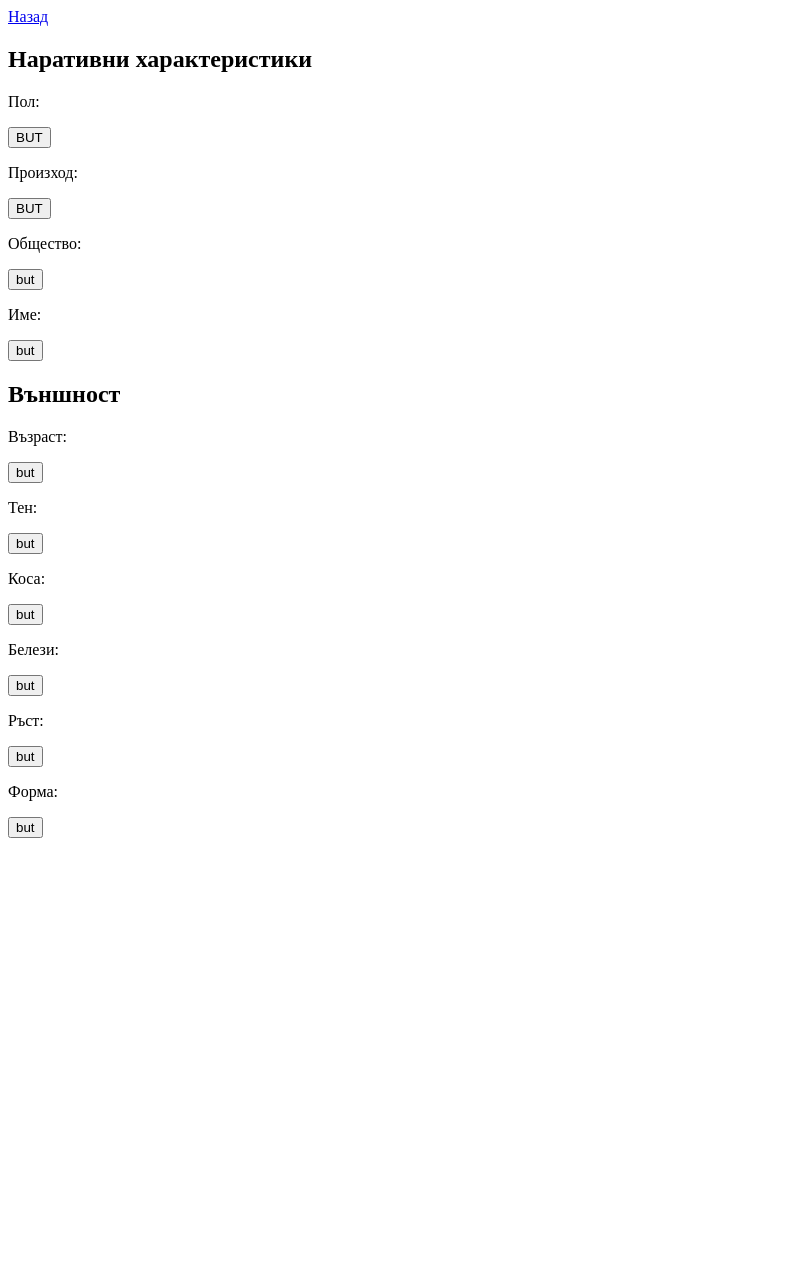
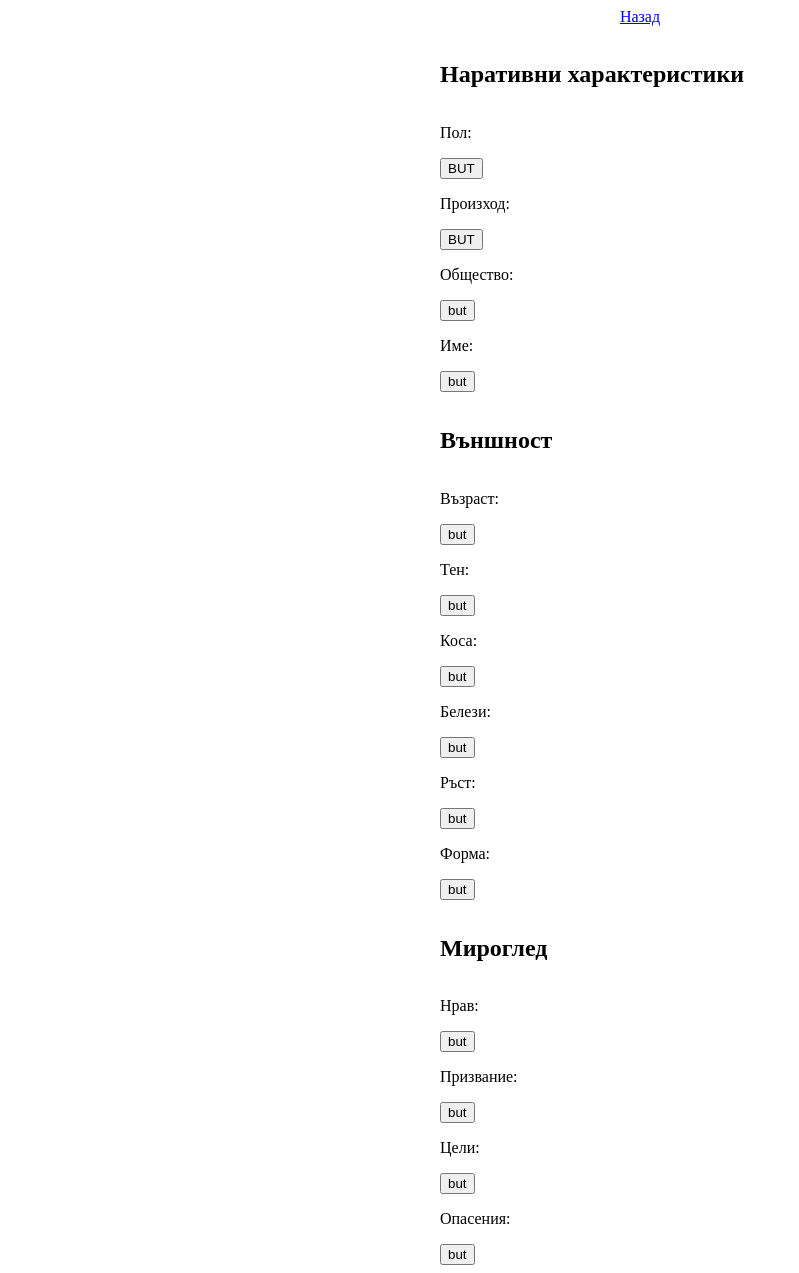
Before and after one commit to tery999/Minor-Projects, a React (Vite) app in the folder HeroGenerator/: page /Complex in a window 1280 px wide. Shown: the whole page, without its empty margins (0-799 px from the left). Before the commit the page ends 846 px from the top, so only its background shows below. Built offline with nearby package versions, Linux system fonts and the light colour scheme.

Commit message:
Worldviews complex done

```diff
--- /dev/null
+++ b/HeroGenerator/src/Components/Complex/Complex.css
@@ -0,0 +1,29 @@
+.container {
+    display: flex;
+    justify-content: center;
+    align-items: center;
+}
+
+.NarativeCont {
+    width: 400px;
+    display: flex;
+    flex-direction: column;
+    justify-content: center;
+    align-items: start;
+}
+
+.AppearanceCont {
+    width: 400px;
+    display: flex;
+    flex-direction: column;
+    justify-content: center;
+    align-items: start;
+}
+
+.WorldviewCont {
+    width: 400px;
+    display: flex;
+    flex-direction: column;
+    justify-content: center;
+    align-items: start;
+}
--- a/HeroGenerator/src/Components/Complex/Complex.tsx
+++ b/HeroGenerator/src/Components/Complex/Complex.tsx
@@ -1,11 +1,14 @@
 import { useCallback, useMemo, useState } from "react"
-import { QuickHero, appearance } from "../../Interfaces/QuickHero"
+import "./Complex.css"
 import { SubComplex } from "./SubComplex"
 import { genderGenerator, originGenerator, societyGenerator } from "../../functions/GeneratorFunc"
 import { ageGenerator, bodyTypesGenerator, colorGenerator, eyesGenerator, featuresGenerator, hairGenerator } from "../../functions/appearanceGenerator"
 import { nameGenerator } from "../../functions/nameGeneratorFunc"
 import { Link } from "react-router-dom"
 import { appearanceStats, narativeStats } from "../../Interfaces/complexHero"
+import { worldView } from "../../Interfaces/QuickHero"
+import { calling, character } from "../../InformationObjects/worldView"
+import { aimsGenerator, callingGenerator, characterGenerator, concernsGenerator } from "../../functions/worldViewGenerator"
 
 
 export function Complex() {
@@ -26,14 +29,27 @@ export function Complex() {
         shape:""
     })
 
+    const [worldviewStats, setWorldviewStats] = useState<worldView>({
+        character: "",
+        calling: "",
+        aims:"",
+        concerns: ""
+    })
+
     const changeNarFunction = useCallback((changedData: any) => {
         setNarativeStats((prev) => {
             return ({ ...prev, ...changedData })
         })
-    }, [])
+    }, []);
 
     const changeAppFunction = useCallback((changedData: any) => {
         setAppearanceStats((prev) => {
+            return ({ ...prev, ...changedData })
+        })
+    }, []);
+
+    const changeViewFunction = useCallback((changedData: any) => {
+        setWorldviewStats((prev) => {
             return ({ ...prev, ...changedData })
         })
     }, [])
@@ -64,9 +80,9 @@ export function Complex() {
     //  },[])
 
     return (
-        <div className="Container">
+        <div className="container">
             <Link to="/">Назад</Link>
-            <div>
+            <div className="NarativeCont">
                 <h2>Наративни характеристики</h2>
                 <SubComplex name="Пол" stat={{gender:narativeStats.gender}} resetStatsOrigin={resetStatsOrigin} changeStatsFunction={changeNarFunction} reRollFunc={genderGenerator} />
                 <SubComplex name="Произход" stat={{origin:narativeStats.origin}} resetStatsOrigin={resetStatsOrigin} changeStatsFunction={changeNarFunction} reRollFunc={()=>originGenerator("quick")} />
@@ -74,7 +90,7 @@ export function Complex() {
                 <SubComplex name="Имe" stat={{name: narativeStats.name}} changeStatsFunction={changeNarFunction} reRollFunc={() => nameGenerator(narativeStats.gender as "мъж" | "жена", narativeStats.origin, appearanceStats.age)} />
             </div>
 
-            <div>
+            <div className="AppearanceCont">
                 <h2>Външност</h2>
                 <SubComplex name="Възраст" stat={{ age: appearanceStats.age }} changeStatsFunction={changeAppFunction} reRollFunc={ageGenerator} />
                 <SubComplex name="Тен" stat={{ color: appearanceStats.color }} changeStatsFunction={changeAppFunction} reRollFunc={() => colorGenerator(narativeStats.origin)} />
@@ -83,6 +99,14 @@ export function Complex() {
                 <SubComplex name="Ръст" stat={{ height: appearanceStats.height }} changeStatsFunction={changeAppFunction} reRollFunc={() => bodyTypesGenerator(narativeStats.gender , appearanceStats.age , narativeStats.origin , "height")} />
                 <SubComplex name="Форма" stat={{ shape: appearanceStats.shape }} changeStatsFunction={changeAppFunction} reRollFunc={() => bodyTypesGenerator(narativeStats.gender , appearanceStats.age , narativeStats.origin , "shape")} />
             </div>
+
+            <div className="WorldviewCont">
+                <h2>Мироглед</h2>
+                <SubComplex name="Нрав" stat={{ character: worldviewStats.character }} changeStatsFunction={changeViewFunction} reRollFunc={characterGenerator} />
+                <SubComplex name="Призвание" stat={{ calling: worldviewStats.calling }} changeStatsFunction={changeViewFunction} reRollFunc={callingGenerator} />
+                <SubComplex name="Цели" stat={{ aims: worldviewStats.aims }} changeStatsFunction={changeViewFunction} reRollFunc={aimsGenerator} />
+                <SubComplex name="Опасения" stat={{ concerns: worldviewStats.concerns }} changeStatsFunction={changeViewFunction} reRollFunc={concernsGenerator} />
+            </div>
         </div>
     )
 }
--- a/HeroGenerator/src/Components/Quick/Quick.tsx
+++ b/HeroGenerator/src/Components/Quick/Quick.tsx
@@ -1,6 +1,6 @@
 import "./Quick.css"
 import { useEffect, useState } from "react"
-import { QuickHero } from "../../Interfaces/QuickHero"
+import { QuickHero, body } from "../../Interfaces/QuickHero"
 import { Link } from "react-router-dom"
 import { genderGenerator, originGenerator, societyGenerator } from "../../functions/GeneratorFunc"
 import { nameGenerator } from "../../functions/nameGeneratorFunc"
@@ -62,7 +62,7 @@ export default function Quick() {
         const name = nameGenerator(genderGen, origin, age);
         const appearance = appearanceGeneratorFunc(origin);
         const features = featuresGenerator();
-        const body = bodyTypesGenerator(genderGen, age, origin);
+        const body = bodyTypesGenerator(genderGen, age, origin) as body;
         const character = characterGenerator();
         const calling = callingGenerator();
         const aims = aimsGenerator();
--- a/HeroGenerator/src/InformationObjects/worldView.ts
+++ b/HeroGenerator/src/InformationObjects/worldView.ts
@@ -1,5 +1,5 @@
 export enum character {
-    алчен=1, амбициозен, апатичен, арогантен, безочлив, безпътен, весел, галантен, груб, добросърдечен,
+    алчен=1, амбициозен, апатичен, арогантен, безочлив, безпътен, "весел", галантен, груб, добросърдечен,
 
 дързък, жесток, жизнерадостен, злонамерен, импулсивен, коварен, любознателен, меланхоличен, милостив, мързелив,
 
@@ -7,7 +7,7 @@ export enum character {
 
 предприемчив, продажен, работлив, разсеян, саркастичен, свободолюбив, скромен, смел, спокоен, старателен,
 
-суров, схватлив, съобразителен, търпелив, угодничав, хладнокръвен, циничен, шеговит, щедър, язвителен
+суров, схватлив, съобразителен, търпелив, угодничав, хладнокръвен, циничен, шеговит, щедър, язвителен,
 }
 
 export enum calling {
--- a/HeroGenerator/src/Interfaces/QuickHero.ts
+++ b/HeroGenerator/src/Interfaces/QuickHero.ts
@@ -1,3 +1,5 @@
+import { character } from "../InformationObjects/worldView";
+
 export type origin = "Футарк" | "Огам" | "Сирильско краище" | "Латинае"
 | "Орхонг" | "Хабилеа" | "";
 
--- a/HeroGenerator/src/Interfaces/complexHero.ts
+++ b/HeroGenerator/src/Interfaces/complexHero.ts
@@ -17,6 +17,7 @@ export interface appearanceStats {
     shape:string
 }
 
+
 // appearance: {
 //     color: "",
 //     hair: "",
```
